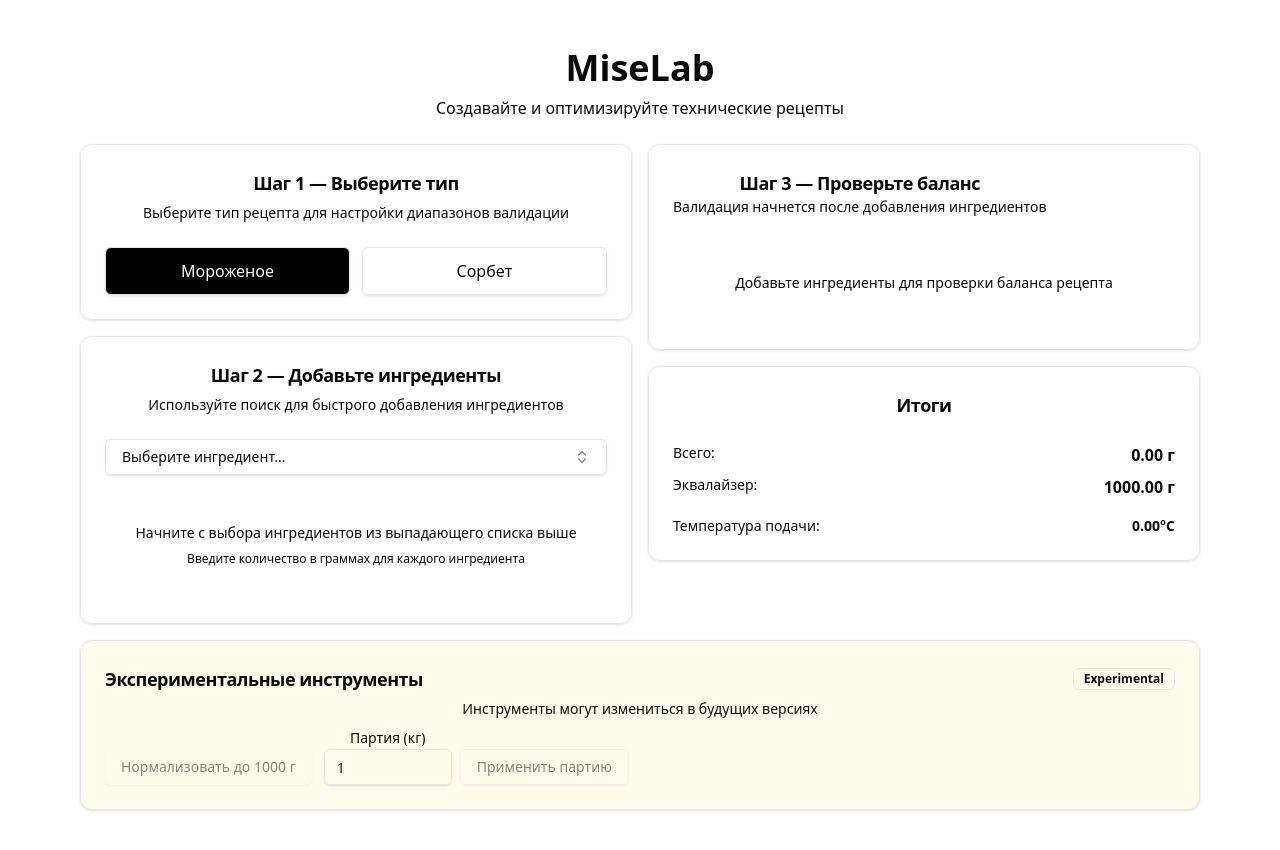
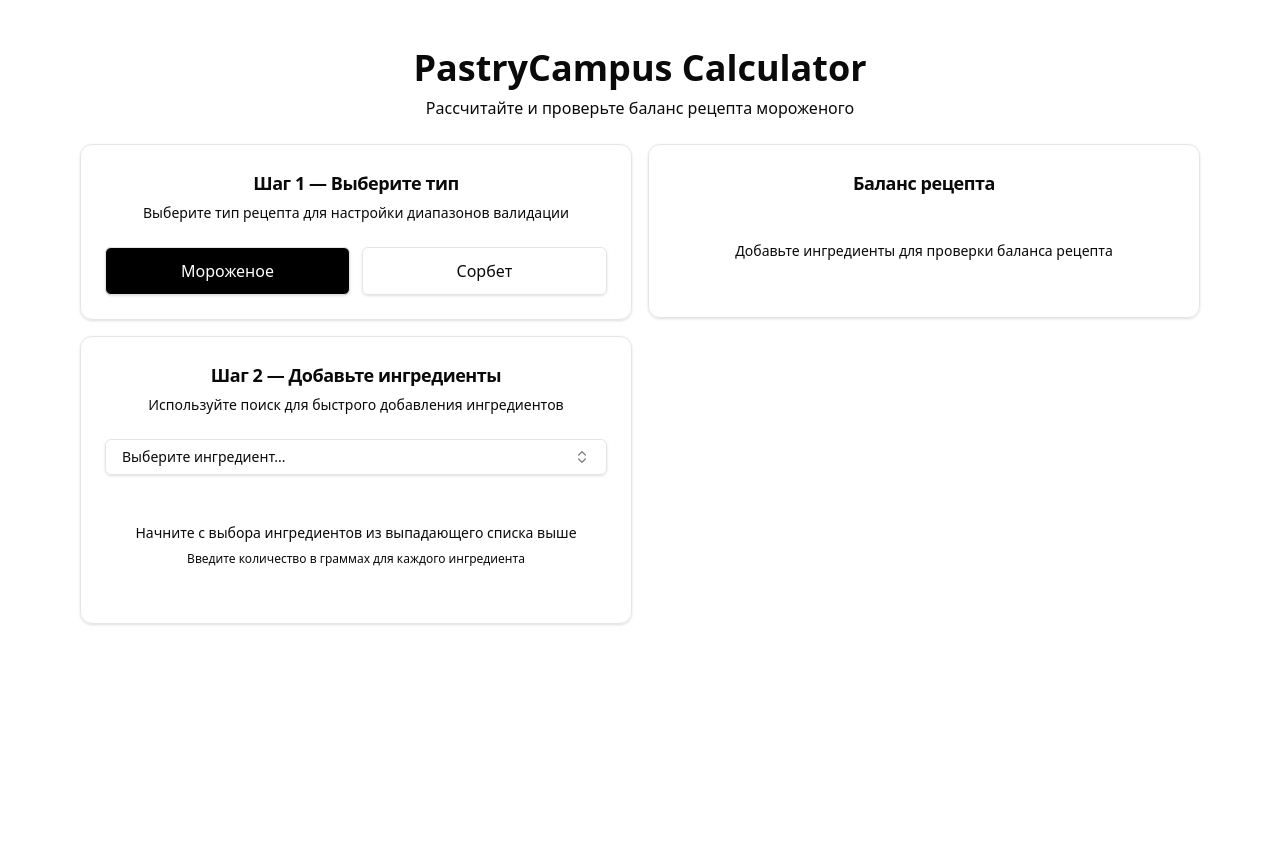
Before and after one commit to Nikolsi/pastry_campus_recipie_calculator, a React (Vite) app: page / in a window 1280 px wide. Shown: the top 850 px of the page. After the commit the page ends 800 px from the top, so only its background shows below. Built offline with nearby package versions, Linux system fonts and the light colour scheme.

Commit message:
Branding back to PastryCampus + simplify UI

```diff
--- a/index.html
+++ b/index.html
@@ -5,15 +5,15 @@
     <meta name="viewport" content="width=device-width, initial-scale=1.0" />
     <meta
       name="description"
-      content="MiseLab is a mobile-first culinary calculation workspace for schools."
+      content="PastryCampus Calculator is a mobile-first culinary calculation workspace for schools."
     />
     <meta name="theme-color" content="#111827" />
     <meta name="apple-mobile-web-app-capable" content="yes" />
-    <meta name="apple-mobile-web-app-title" content="MiseLab" />
+    <meta name="apple-mobile-web-app-title" content="PastryCampus Calculator" />
     <link rel="icon" type="image/svg+xml" href="/icon.svg" />
     <link rel="apple-touch-icon" href="/apple-touch-icon.svg" />
     <link rel="manifest" href="/manifest.webmanifest" />
-    <title>MiseLab</title>
+    <title>PastryCampus Calculator</title>
   </head>
   <body>
     <div id="root"></div>
--- a/src/App.tsx
+++ b/src/App.tsx
@@ -2,19 +2,16 @@
 import "./App.css";
 import type { Ingredient, LineItem } from "./domain/types";
 import { ingredients } from "./data/ingredients";
-import { normalizeTo1000, scaleToKg, computeTotals } from "./calc/formulator";
+import { normalizeTo1000, computeTotals } from "./calc/formulator";
 import { validateTotals, type RecipeType } from "./calc/ranges";
 import { RecipeIngredientsPanel } from "@/features/recipes/components/RecipeIngredientsPanel";
-import { RecipeTools } from "@/features/recipes/components/RecipeTools";
 import { RecipeTypeSelector } from "@/features/recipes/components/RecipeTypeSelector";
-import { TotalsPanel } from "@/features/recipes/components/TotalsPanel";
 import { ValidationPanel } from "@/features/recipes/components/ValidationPanel";
 import { createRecipeLineItem } from "@/features/recipes/lib/recipeLineItems";
 
 function App() {
   const [recipeType, setRecipeType] = useState<RecipeType>("HELADO");
   const [items, setItems] = useState<LineItem[]>([]);
-  const [batchKg, setBatchKg] = useState<number>(1);
 
   const ingredientById = useMemo(() => {
     const map = new Map<number, Ingredient>();
@@ -63,12 +60,14 @@
     return ing ? (ing.name_ru ?? ing.name) : `Ingredient #${ingredientId}`;
   };
 
+  const handleNormalizeTo1000 = () => setItems(normalizeTo1000(items));
+
   return (
     <div className="container mx-auto max-w-6xl p-4">
       <div className="mb-6">
-        <h1 className="text-4xl font-bold mb-2">MiseLab</h1>
+        <h1 className="text-4xl font-bold mb-2">PastryCampus Calculator</h1>
         <p className="text-muted-foreground">
-          Создавайте и оптимизируйте технические рецепты
+          Рассчитайте и проверьте баланс рецепта мороженого
         </p>
       </div>
 
@@ -82,31 +81,24 @@
           <RecipeIngredientsPanel
             ingredients={ingredients}
             items={items}
+            totalG={totals.totalG}
             getDisplayName={getDisplayName}
             onAddIngredient={addIngredientById}
             onUpdateGrams={updateGrams}
             onRemoveItem={removeItem}
+            onNormalizeTo1000={handleNormalizeTo1000}
           />
         </div>
 
         <div className="space-y-4">
           <ValidationPanel
             itemCount={items.length}
-            totalG={totals.totalG}
             validation={validation}
+            tempServeC={totals.tempServeC}
           />
-
-          <TotalsPanel totals={totals} />
         </div>
       </div>
 
-      <RecipeTools
-        itemCount={items.length}
-        batchKg={batchKg}
-        onBatchKgChange={setBatchKg}
-        onNormalizeTo1000={() => setItems(normalizeTo1000(items))}
-        onApplyBatch={() => setItems(scaleToKg(items, batchKg))}
-      />
     </div>
   );
 }
--- a/src/features/recipes/components/RecipeTools.tsx
+++ b/src/features/recipes/components/RecipeTools.tsx
@@ -1,4 +1,3 @@
-import { Badge } from "@/components/ui/badge";
 import { Button } from "@/components/ui/button";
 import {
   Card,
@@ -14,7 +13,6 @@
   itemCount: number;
   batchKg: number;
   onBatchKgChange: (batchKg: number) => void;
-  onNormalizeTo1000: () => void;
   onApplyBatch: () => void;
 }
 
@@ -22,33 +20,17 @@
   itemCount,
   batchKg,
   onBatchKgChange,
-  onNormalizeTo1000,
   onApplyBatch,
 }: RecipeToolsProps) {
   return (
-    <Card className="mt-4 border-amber-200 bg-amber-50">
+    <Card className="mt-4">
       <CardHeader className="pb-3">
-        <div className="flex flex-col gap-2 sm:flex-row sm:items-center sm:justify-between">
-          <CardTitle className="text-base sm:text-lg">
-            Экспериментальные инструменты
-          </CardTitle>
-          <Badge variant="secondary" className="w-fit">
-            Experimental
-          </Badge>
-        </div>
+        <CardTitle className="text-base sm:text-lg">Масштаб партии</CardTitle>
         <CardDescription>
-          Инструменты могут измениться в будущих версиях
+          Пересчитать рецепт под нужное количество килограммов
         </CardDescription>
       </CardHeader>
       <CardContent className="flex flex-col gap-3 sm:flex-row sm:items-end">
-        <Button
-          onClick={onNormalizeTo1000}
-          variant="secondary"
-          disabled={itemCount === 0}
-        >
-          Нормализовать до 1000 г
-        </Button>
-
         <div className="flex gap-2 items-end">
           <div className="grid gap-1">
             <Label htmlFor="batchKg">Партия (кг)</Label>
--- a/src/features/recipes/components/ValidationPanel.tsx
+++ b/src/features/recipes/components/ValidationPanel.tsx
@@ -1,72 +1,178 @@
-import { CheckCircle2, XCircle } from "lucide-react";
+import { useState } from "react";
+import { ChevronDown, ChevronUp } from "lucide-react";
 
-import type { ValidationResult } from "@/calc/ranges";
-import { Card, CardContent, CardDescription, CardHeader, CardTitle } from "@/components/ui/card";
+import type { ValidationResult, TrafficLightColor } from "@/calc/ranges";
+import { Button } from "@/components/ui/button";
+import {
+  Card,
+  CardContent,
+  CardHeader,
+  CardTitle,
+} from "@/components/ui/card";
 import { cn } from "@/lib/utils";
+
+const KEY_METRICS = ["sugarsPct", "fatPct", "solidsPct", "pac"] as const;
+
+const METRIC_HINTS: Record<string, { high: string; low: string }> = {
+  sugarsPct: {
+    high: "Много сахара — слишком мягкое",
+    low: "Мало сахара — будет ледяным",
+  },
+  fatPct: {
+    high: "Много жира — очень плотное",
+    low: "Мало жира — водянистое",
+  },
+  solidsPct: {
+    high: "Много сухих веществ — рассыпчатое",
+    low: "Мало сухих веществ — водянистое",
+  },
+  pac: {
+    high: "Высокий PAC — слишком мягкое",
+    low: "Низкий PAC — твёрдое, ледяное",
+  },
+};
+
+const DOT_STYLES: Record<TrafficLightColor, string> = {
+  green: "bg-emerald-500",
+  yellow: "bg-amber-400",
+  red: "bg-rose-500",
+};
+
+const ROW_STYLES: Record<TrafficLightColor, string> = {
+  green: "bg-emerald-50/40",
+  yellow: "bg-amber-50/50",
+  red: "bg-rose-50/40",
+};
 
 interface ValidationPanelProps {
   itemCount: number;
-  totalG: number;
   validation: ValidationResult;
+  tempServeC: number;
 }
 
 export function ValidationPanel({
   itemCount,
-  totalG,
   validation,
+  tempServeC,
 }: ValidationPanelProps) {
-  const description =
-    itemCount === 0
-      ? "Валидация начнется после добавления ингредиентов"
-      : totalG === 0 || Math.abs(totalG - 1000) > 50
-        ? "Для корректной оценки диапазонов рекомендуется нормализовать до 1000 г (см. Экспериментальные инструменты)"
-        : "Все параметры проверяются на соответствие стандартам";
+  const [showAll, setShowAll] = useState(false);
+
+  const keyChecks = KEY_METRICS.map((key) =>
+    validation.checks.find((c) => c.key === key),
+  ).filter(Boolean);
+
+  if (itemCount === 0) {
+    return (
+      <Card>
+        <CardHeader className="pb-3">
+          <CardTitle className="text-base sm:text-lg">Баланс рецепта</CardTitle>
+        </CardHeader>
+        <CardContent>
+          <div className="text-center py-8 text-sm text-muted-foreground">
+            Добавьте ингредиенты для проверки баланса рецепта
+          </div>
+        </CardContent>
+      </Card>
+    );
+  }
 
   return (
     <Card>
-      <CardHeader>
-        <div className="flex flex-col gap-1 sm:flex-row sm:items-start sm:justify-between">
-          <div className="min-w-0">
-            <CardTitle className="text-base sm:text-lg">
-              Шаг 3 — Проверьте баланс
-            </CardTitle>
-            <CardDescription>{description}</CardDescription>
-          </div>
+      <CardHeader className="pb-3">
+        <CardTitle className="text-base sm:text-lg">Баланс рецепта</CardTitle>
+      </CardHeader>
+      <CardContent className="space-y-2">
+        {keyChecks.map((check) => {
+          if (!check) return null;
+          const hint = check.direction
+            ? METRIC_HINTS[check.key]?.[check.direction]
+            : undefined;
+          return (
+            <div
+              key={check.key}
+              className={cn("rounded-lg px-3 py-2.5", ROW_STYLES[check.color])}
+            >
+              <div className="flex items-start gap-2.5">
+                <div
+                  className={cn(
+                    "w-2.5 h-2.5 rounded-full mt-[3px] shrink-0",
+                    DOT_STYLES[check.color],
+                  )}
+                />
+                <div className="flex-1 min-w-0">
+                  <div className="flex items-baseline justify-between gap-2">
+                    <span className="font-medium text-sm">{check.label}</span>
+                    <span className="tabular-nums text-sm font-semibold shrink-0">
+                      {check.actual}
+                    </span>
+                  </div>
+                  <div className="text-xs text-muted-foreground mt-0.5">
+                    Норма: {check.expected}
+                  </div>
+                  {hint && (
+                    <div className="text-xs text-muted-foreground mt-0.5">
+                      {hint}
+                    </div>
+                  )}
+                </div>
+              </div>
+            </div>
+          );
+        })}
+
+        <div className="flex justify-between text-xs text-muted-foreground px-1 pt-1">
+          <span>Температура подачи (расч.)</span>
+          <span className="tabular-nums font-medium">
+            {tempServeC.toFixed(1)}°C
+          </span>
         </div>
-      </CardHeader>
-      <CardContent>
-        {itemCount === 0 ? (
-          <div className="text-center py-8 text-sm text-muted-foreground">
-            Добавьте ингредиенты для проверки баланса рецепта
-          </div>
-        ) : (
-          <div className="space-y-2">
+
+        <Button
+          variant="ghost"
+          size="sm"
+          className="w-full text-muted-foreground text-xs"
+          onClick={() => setShowAll((v) => !v)}
+        >
+          {showAll ? (
+            <>
+              <ChevronUp className="h-3 w-3 mr-1" />
+              Скрыть все показатели
+            </>
+          ) : (
+            <>
+              <ChevronDown className="h-3 w-3 mr-1" />
+              Все показатели ({validation.checks.length})
+            </>
+          )}
+        </Button>
+
+        {showAll && (
+          <div className="space-y-1 border-t pt-2">
             {validation.checks.map((check) => (
               <div
                 key={check.key}
                 className={cn(
-                  "rounded-lg px-3 py-2",
-                  check.ok ? "bg-emerald-50/40" : "bg-rose-50/40",
+                  "rounded px-3 py-1.5",
+                  ROW_STYLES[check.color],
                 )}
               >
-                <div className="flex flex-col gap-2 sm:flex-row sm:items-start sm:justify-between">
-                  <div className="flex items-start gap-2 min-w-0">
-                    {check.ok ? (
-                      <CheckCircle2 className="h-4 w-4 mt-0.5 text-emerald-600 shrink-0" />
-                    ) : (
-                      <XCircle className="h-4 w-4 mt-0.5 text-rose-600 shrink-0" />
-                    )}
-                    <div className="min-w-0">
-                      <div className="font-medium leading-5 break-words">
-                        {check.label}
-                      </div>
-                      <div className="text-sm text-muted-foreground">
-                        Факт: {check.actual}
-                      </div>
-                    </div>
+                <div className="flex items-center justify-between gap-2">
+                  <div className="flex items-center gap-2 min-w-0">
+                    <div
+                      className={cn(
+                        "w-2 h-2 rounded-full shrink-0",
+                        DOT_STYLES[check.color],
+                      )}
+                    />
+                    <span className="text-xs font-medium truncate">
+                      {check.label}
+                    </span>
                   </div>
-                  <div className="text-sm text-muted-foreground sm:text-right break-words">
-                    Ожидание: {check.expected}
+                  <div className="flex gap-3 text-xs text-muted-foreground shrink-0">
+                    <span className="tabular-nums font-medium">
+                      {check.actual}
+                    </span>
+                    <span>{check.expected}</span>
                   </div>
                 </div>
               </div>
```
Also changed, not shown: src/calc/ranges.ts (+34 -0 lines), src/features/recipes/components/RecipeIngredientsPanel.tsx (+33 -0 lines), public/manifest.webmanifest, 4 other files (tests, documents, lock files or other folders).
